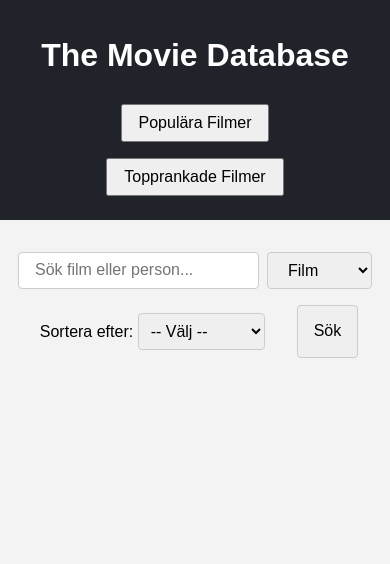
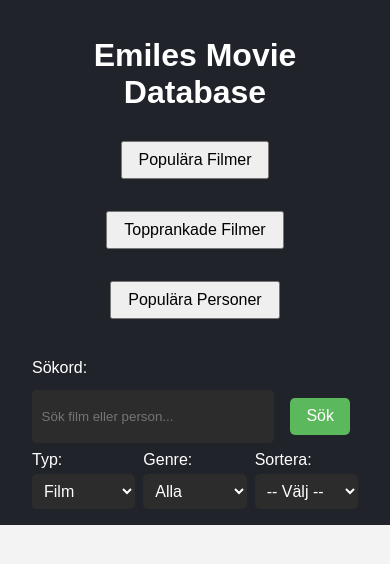
Before and after one commit to eschboii/java24-js-slutprojekt-emile-schlick, a plain HTML site: page index.html in a window 390 px wide. Drawn offline with Linux system fonts and the light colour scheme; no server answers.

Commit message:
Lagt till genre, flyttat runt på sökfunktioner och justerat css för ett sökresultat

```diff
--- a/CSS/style.css
+++ b/CSS/style.css
@@ -8,12 +8,54 @@
   header {
     background-color: #20232a;
     color: white;
-    padding: 1rem;
+    padding: 1rem 2rem;
+    display: flex;
+    justify-content: space-between;
+    align-items: flex-start;
+    flex-wrap: wrap;
+  }
+
+  .header-container {
+    display: flex;
+    justify-content: space-between;
+    align-items: flex-start;
+    flex-wrap: wrap;
+    width: 100%;
+    position: relative;
+}
+
+  .header-cent {
+    position: absolute;
+    left: 50%;
+    transform: translateX(-50%);
     text-align: center;
   }
 
-  nav {
-    margin-top: 1rem;
+  @media (max-width: 768px) {
+    .header-cent {
+      position: static;
+      transform: none;
+      width: 100%;
+      margin-bottom: 1rem;
+    }
+
+    .header-container {
+      flex-direction: column;
+      align-items: center;
+    }
+
+    #filters-container {
+      width: 100%;
+      max-width: 400px;
+      margin-top: 1rem;
+    }
+  }
+
+  .button-group {
+    display: flex;
+    gap: 1rem;
+    flex-wrap: wrap;
+    justify-content: center;
   }
 
   button {
@@ -28,6 +70,10 @@
     grid-template-columns: repeat(auto-fit, minmax(220px, 1fr));
     gap: 1rem;
     padding: 2rem;
+
+    justify-content: center;
+    max-width: 1200px;
+    margin: 0 auto;
   }
 
   .movie-card {
@@ -37,6 +83,10 @@
     box-shadow: 0 0 10px rgba(0,0,0,0.1);
     text-align: center;
     transition: transform 0.3s ease, box-shadow 0.3s ease;
+
+    max-width: 300px;
+    width: 100%;
+    margin: 0 auto;
   }
 
   .movie-card img {
@@ -49,32 +99,11 @@
     padding: 0;
     margin: 0.5rem 0 0 0;
   }
+
   .movie-card:hover {
     transform: scale(1.05);
     box-shadow: 0 10px 20px rgba(0, 0, 0, 0.2);
     z-index: 1;
-  }
-
-  #search-section {
-    display: flex;
-    justify-content: center;
-    margin-top: 2rem;
-  }
-
-  #search-form {
-    display: flex;
-    gap: 0.5rem;
-    flex-wrap: wrap;
-    justify-content: center;
-  }
-
-  #search-form input,
-  #search-form select,
-  #search-form button {
-    font-size: 1rem;
-    padding: 0.5rem 1rem;
-    border: 1px solid #ccc;
-    border-radius: 4px;
   }
 
   #sort-controls {
@@ -90,11 +119,6 @@
   #sort-controls {
     text-align: center;
     margin: 1rem;
-  }
-
-  #sort-controls select {
-    padding: 0.5rem;
-    font-size: 1rem;
   }
 
   #error-message {
@@ -118,3 +142,98 @@
   width: 100%;
   display: block;
 }
+
+#genre-filter {
+  text-align: center;
+  margin-top: 1rem;
+}
+
+.genre-badges {
+  margin-top: 0.5rem;
+}
+
+.badge {
+  display: inline-block;
+  background-color: #444;
+  color: #fff;
+  font-size: 0.8rem;
+  padding: 0.2rem 0.5rem;
+  border-radius: 12px;
+  margin: 0 0.3rem 0.3rem 0;
+}
+
+#filters-container {
+  width: 100%;
+  max-width: 400px;
+  margin-top: 1rem;
+  margin-left: auto;
+}
+
+#filters-container label {
+  color: white;
+  font-weight: 500;
+  margin-bottom: 0.3rem;
+}
+
+#search-form {
+  display: flex;
+  flex-direction: column;
+  gap: 0.5rem;
+}
+
+.search-bar-row {
+  display: flex;
+  flex-direction: column;
+  gap: 0.3rem;
+}
+
+.search-input-wrapper {
+  display: flex;
+  align-items: stretch;
+  gap: 0.5rem;
+}
+
+#search-input {
+  flex-grow: 1;
+  background-color: #2c2c2c;
+  color: white;
+  border: none;
+  border-radius: 5px;
+  padding: 0.6rem;
+}
+
+#search-btn {
+  background-color: #5cb85c;
+  color: white;
+  border: none;
+  border-radius: 5px;
+  padding: 0.6rem 1rem;
+  cursor: pointer;
+  white-space: nowrap;
+}
+
+#search-input {
+  flex: 1;
+}
+
+.dropdowns {
+  display: flex;
+  flex-wrap: wrap;
+  gap: 0.5rem;
+}
+
+.filter {
+  display: flex;
+  flex-direction: column;
+  flex: 1;
+  min-width: 100px;
+}
+
+select {
+  background-color: #2c2c2c;
+  color: white;
+  border: none;
+  border-radius: 5px;
+  padding: 0.5rem;
+  font-size: 1rem;
+}
--- a/index.html
+++ b/index.html
@@ -3,31 +3,52 @@
 <head>
   <meta charset="UTF-8" />
   <meta name="viewport" content="width=device-width, initial-scale=1.0" />
-  <title>The Movie Database</title>
+  <title>Emiles Movie Database</title>
   <link rel="stylesheet" href="CSS/style.css" />
-  <link rel="shortcut icon" href="#" type="image/x-icon">
+  <link rel="shortcut icon" href="#" type="image/x-icon" />
 </head>
 <body>
 
   <header>
-    <h1>The Movie Database</h1>
-    <nav>
+    <div class="header-container">
+    <div class="header-cent">
+    <h1>Emiles Movie Database</h1>
+    <div class="button-group">
         <button id="btn-popular">Populära Filmer</button>
         <button id="btn-toprated">Topprankade Filmer</button>
-    </nav>
-  </header>
+        <button id="btn-popular-people">Populära Personer</button>
+      </div>
+    </div>
 
-  <main>
+    <section id="filters-container">
+        <form id="search-form">
+          <div class="search-bar-row">
+              <label for="search-input">Sökord:</label>
+            </div>
+            <div class="search-input-wrapper">
+              <input type="text" id="search-input" placeholder="Sök film eller person..." required />
+              <button type="submit" id="search-btn">Sök</button>
+            </div>
 
-    <section id="search-section">
-        <form id="search-form">
-          <input type="text" id="search-input" placeholder="Sök film eller person..." required />
+
+          <div class="dropdowns">
+            <div class="filter">
+              <label for="search-type">Typ:</label>
               <select id="search-type">
                 <option value="movie">Film</option>
                 <option value="person">Person</option>
               </select>
-          <div id="sort-controls">
-            <label for="sort-select">Sortera efter:</label>
+            </div>
+
+            <div class="filter">
+              <label for="genre-select">Genre:</label>
+              <select id="genre-select">
+                <option value="">Alla</option>
+              </select>
+            </div>
+
+            <div class="filter">
+              <label for="sort-select">Sortera:</label>
               <select id="sort-select">
                 <option value="">-- Välj --</option>
                 <option value="name-asc">Namn A–Ö</option>
@@ -36,13 +57,14 @@
                 <option value="popularity-desc">Popularitet ↓</option>
               </select>
             </div>
-          <button type="submit">Sök</button>
+          </div>
         </form>
       </section>
+    </div>
+  </header>
+
+  <main>
     <div id="error-message" style="display: none;"></div>
-
-
-
     <section id="movie-list"></section>
   </main>
 
--- a/modules/api.js
+++ b/modules/api.js
@@ -1,4 +1,5 @@
 const ACCESS_TOKEN = 'eyJhbGciOiJIUzI1NiJ9.eyJhdWQiOiJlMzBmYzE4ODlmNmM4MjgwOGU4YzUzYTgwMmYxNmYzNSIsIm5iZiI6MTc0NDc5MDU3My45ODcsInN1YiI6IjY3ZmY2NDJkODNjNmU1NjdjN2Q5MmI2NCIsInNjb3BlcyI6WyJhcGlfcmVhZCJdLCJ2ZXJzaW9uIjoxfQ.OvaOUmpFAd0AHEF2eEf4VrpgYV_cFPhUPxKWvKeemwc';
+
 export const BASE_URL = 'https://api.themoviedb.org/3';
 export const fetchOptions = {
   method: 'GET',
@@ -22,6 +23,13 @@
     return await res.json();
   }
 
+  export async function fetchPopularPeople() {
+    const url = `${BASE_URL}/person/popular?language=sv-SE&page=1`;
+    const res = await fetch(url, fetchOptions);
+    if (!res.ok) throw new Error('Kunde inte hämta populära personer');
+    return await res.json();
+  }
+
   export async function searchTMDB(query, type) {
     const endpoint = type === 'person' ? '/search/person' : '/search/movie';
     const maxPages = 5;
@@ -41,3 +49,17 @@
 
     return { results: allResults };
   }
+
+  export async function fetchGenres() {
+    const res = await fetch(`${BASE_URL}/genre/movie/list?language=${language}`, fetchOptions);
+    if (!res.ok) throw new Error('Kunde inte hämta genrer');
+    const data = await res.json();
+    return data.genres;
+  }
+
+  export async function fetchByGenre(genreId) {
+    const url = `${BASE_URL}/discover/movie?with_genres=${genreId}&language=${language}&page=1`;
+    const res = await fetch(url, fetchOptions);
+    if (!res.ok) throw new Error('Kunde inte hämta filmer för vald genre');
+    return await res.json();
+  }
--- a/modules/classes/MovieCard.js
+++ b/modules/classes/MovieCard.js
@@ -1,4 +1,5 @@
 import { fetchOptions, BASE_URL } from '../api.js';
+import { genreMap } from '../genreUtils.js';
 
 export class MovieCard {
   constructor(movie) {
@@ -9,6 +10,7 @@
     this.voteAverage = movie.vote_average;
     this.posterPath = movie.poster_path;
     this.trailerLoaded = false;
+    this.genres = movie.genre_ids?.map(id => genreMap[id]).filter(Boolean);
   }
 
   render() {
@@ -27,7 +29,10 @@
         <h2>${this.title}</h2>
         <p><strong>Premiär:</strong> ${this.releaseDate || 'Okänd'}</p>
         <p><strong>Popularitet:</strong> ${Math.round(this.popularity)}</p>
-        <p><strong>Betyg:</strong> ${Math.round(this.voteAverage*10)/10 || "Okänd"}</p>
+        <p><strong>Betyg:</strong> ${Math.round(this.voteAverage * 10) / 10 || 'Okänd'}</p>
+        <div class="genre-badges">
+          ${this.#renderGenreBadges()}
+        </div>
       </a>
     `;
 
@@ -36,7 +41,13 @@
     return article;
   }
 
-  #addHoverEvents(article) {
+  #renderGenreBadges() {
+    if (!this.genres || this.genres.length === 0) return '<span>Okänd</span>';
+
+    return this.genres.map(genre => `<span class="badge">${genre}</span>`).join('');
+  }
+
+  #addHoverEvents(article, imageUrl) {
     const mediaContainer = article.querySelector('.media-container');
     const img = article.querySelector('.movie-poster');
     let hoverTimeout;
@@ -76,7 +87,7 @@
             frameborder="0" allow="autoplay" allowfullscreen>
           </iframe>
         `
-        : `<p>Ingen tillgänglig trailer .</p>`;
+        : `<p>Ingen tillgänglig trailer.</p>`;
 
     } catch (err) {
       console.error('Kunde inte hämta trailer:', err.message);
--- /dev/null
+++ b/modules/genreUtils.js
@@ -0,0 +1,5 @@
+export let genreMap = {};
+
+export function setGenreMap(genres) {
+  genreMap = Object.fromEntries(genres.map(g => [g.id, g.name]));
+}
--- a/modules/searchUtils.js
+++ b/modules/searchUtils.js
@@ -1,4 +1,4 @@
-export function confirmedPersonResults(results, query) {
+export function confirmedPersonResults(results, query = '') {
   return results
     .filter(p =>
       p.known_for?.length > 0 &&
```
Also changed, not shown: main.js (+74 -1 lines). Lines whose indentation alone changed are shown as unchanged.
